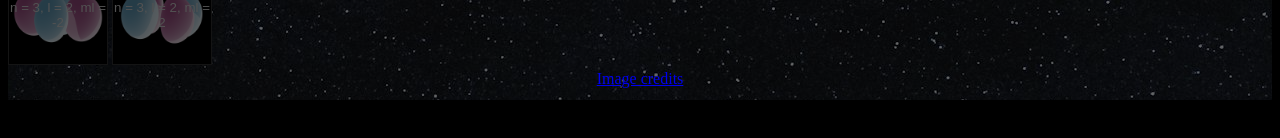
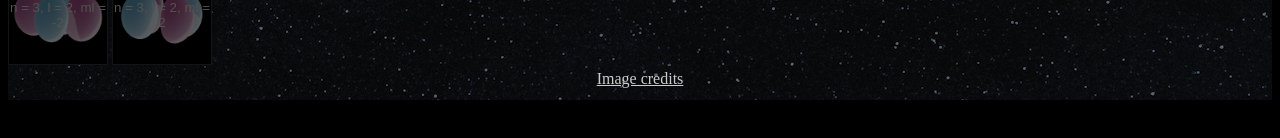
Before and after one commit to aciucaru/atomic-orbitals-3d, a plain HTML site: page index.html in a window 1280 px wide. Shown: the part 648-786 px from the top of the page. Drawn offline with Linux system fonts and the light colour scheme; a script that the page names is missing.

Commit message:
improved credits link color

```diff
--- a/css/main.css
+++ b/css/main.css
@@ -69,5 +69,6 @@ html
 .credits-link
 {
     justify-self: center;
-    /* align-self: center; */
+
+    color: hsl(0, 0%, 80%);
 }
```
